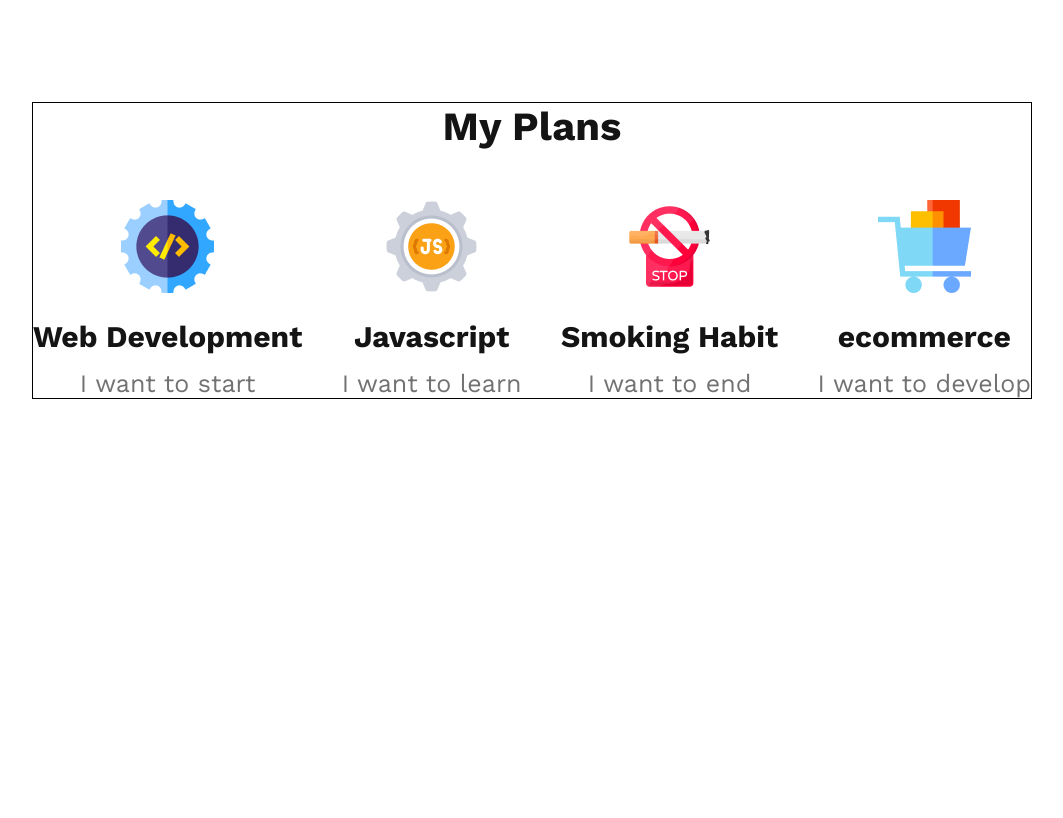
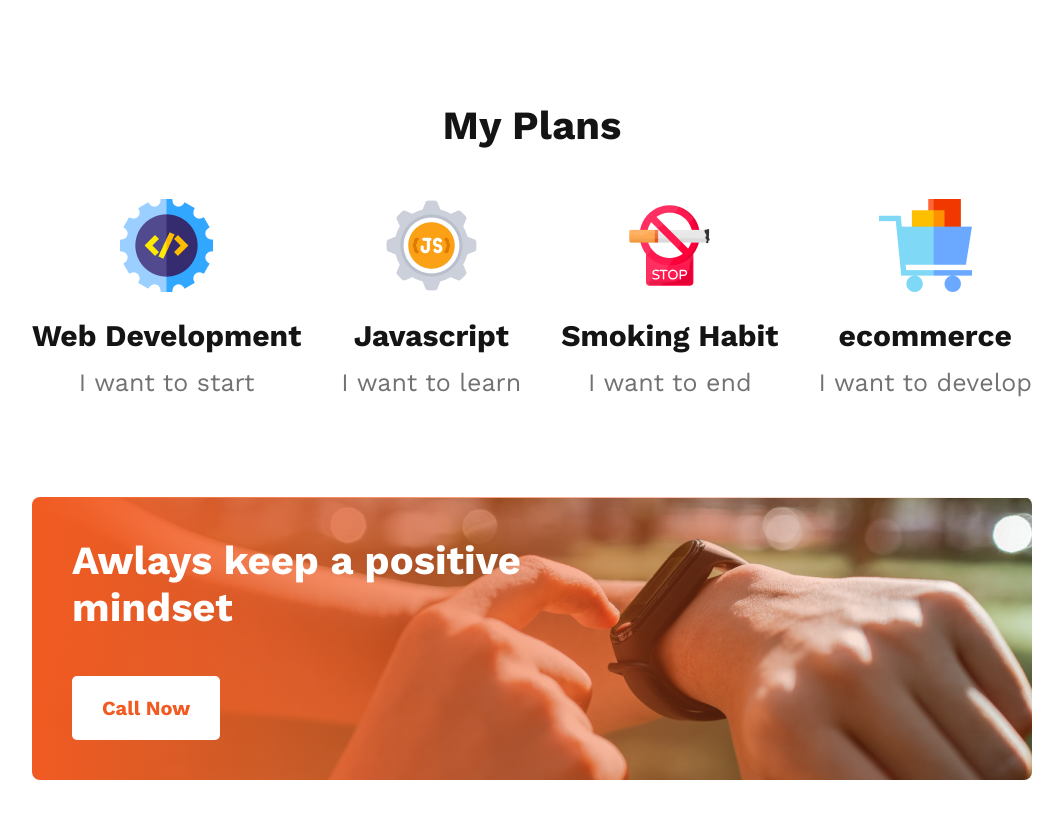
Before and after one commit to saiful1213/new-year-new-me-practice, a plain HTML site: page index.html in a window 1280 px wide. Shown: the part 1626-2444 px from the top of the page, without its empty margins (108-1171 px from the left). Before the commit the page ends 2125 px from the top, so only its background shows below. Drawn offline with nearby package versions, Linux system fonts and the light colour scheme.

Commit message:
linear gradient section added

```diff
--- a/index.html
+++ b/index.html
@@ -64,6 +64,11 @@
             </div>
          </div>
       </section>
+      <!-- gradient section start  -->
+      <section class="gradient-section">
+         <h3 class="gradient-title">Awlays keep a positive <br> mindset</h3>
+         <button class="gradient-btn">Call Now</button>
+      </section>
    </main>
    <footer>
 
--- a/style/style.css
+++ b/style/style.css
@@ -1,12 +1,10 @@
 @import url('https://fonts.googleapis.com/css2?family=Work+Sans:wght@400;700&display=swap');
-
 * {
    margin: 0;
    padding: 0;
    box-sizing: border-box;
    font-family: 'Work Sans', sans-serif;
 }
-
 /* header style here  */
 header {
    max-width: 100vw;
@@ -71,7 +69,6 @@ header {
 /* skill part style  */
 .skills {
    width: 1000px;
-   border: 1px solid;
    margin: 100px auto;
 }
 .skills h3 {
@@ -85,7 +82,7 @@ header {
    justify-content: space-between;
    margin-top: 50px;
 }
-.skill-parent{
+.skill-parent {
    text-align: center;
 }
 .skill-title {
@@ -99,3 +96,27 @@ header {
    color: #737272;
    font-size: 25px;
 }
+/* gradient section start  */
+.gradient-section {
+   width: 1000px;
+   margin: 100px auto;
+   border-radius: 8px;
+   padding: 40px;
+   background:  linear-gradient(90deg, #F15B22 0%, rgba(241, 91, 34, 0.00) 100%), url('../images/watch.png');
+}
+.gradient-title {
+   color: #FFF;
+   font-size: 40px;
+   font-weight: 700;
+   margin-bottom: 45px;
+}
+.gradient-btn {
+   border-radius: 5px;
+   background: #FFF;
+   padding: 20px 30px;
+   color: #F15B22;
+   text-align: center;
+   font-size: 20px;
+   font-weight: 600;
+   border: 0;
+}
```
